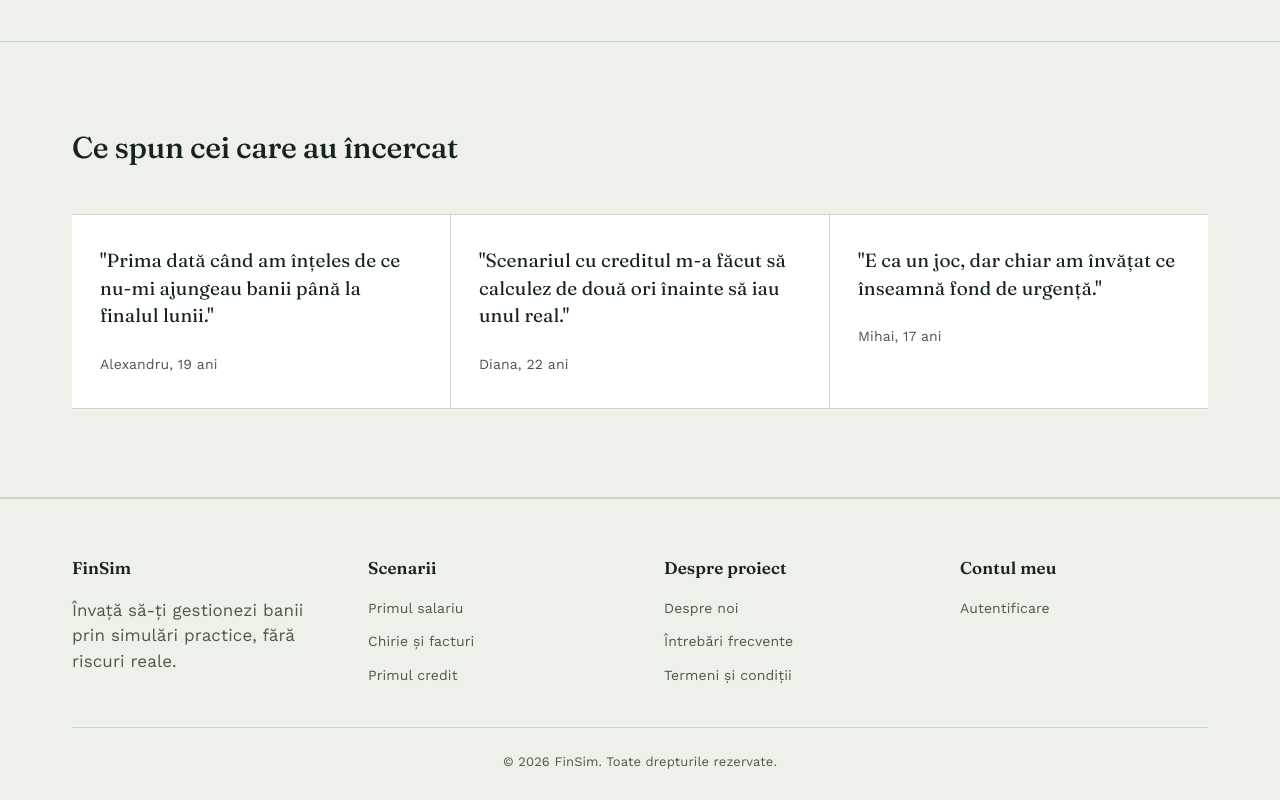
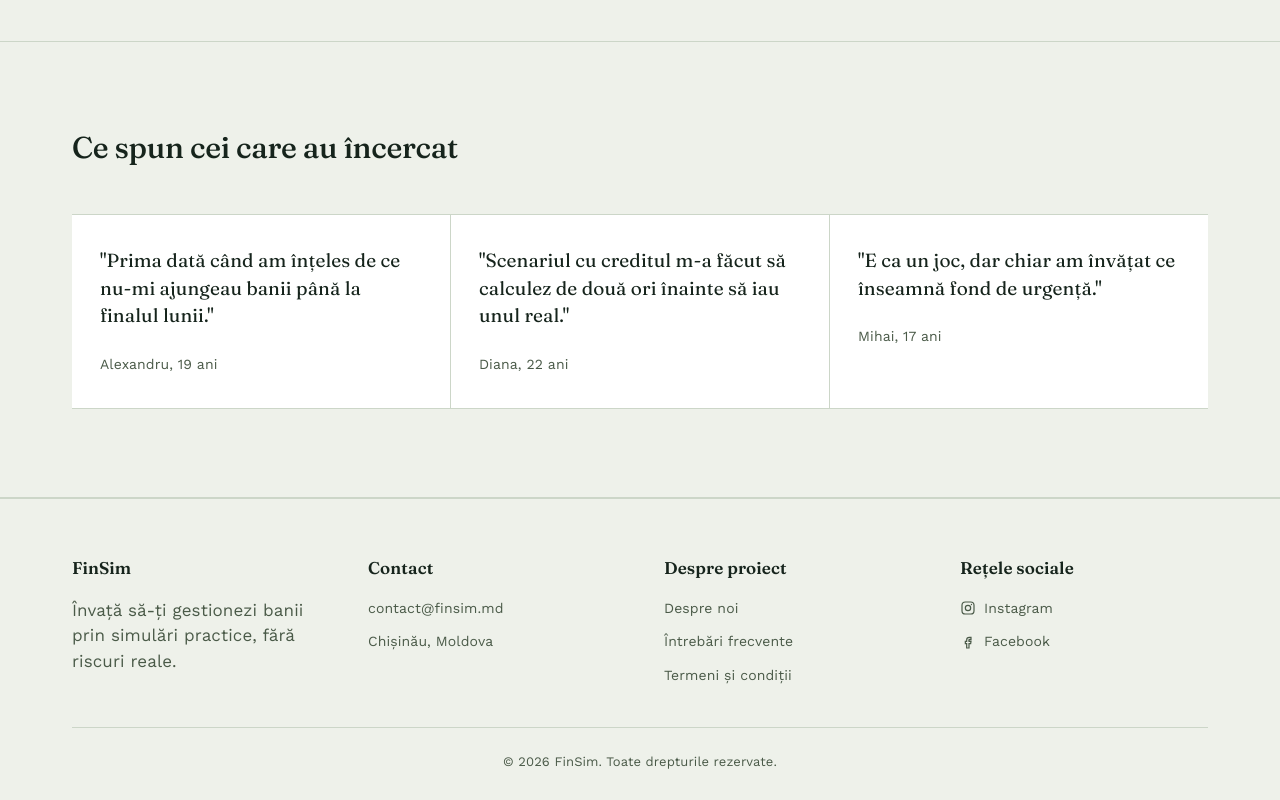
Before and after one commit to malairaudumitru/FinSim, a React (Vite) app in the folder frontend/: page / in a window 1280 px wide. Shown: the part 2287-3087 px from the top of the page. Built offline with nearby package versions, Linux system fonts and the light colour scheme.

Commit message:
feat: replace scenarios/account columns with contact info and social links

```diff
--- a/frontend/src/shared/Footer/Footer.css
+++ b/frontend/src/shared/Footer/Footer.css
@@ -38,8 +38,15 @@
     font-size: 14px;
 }
 
-.footer-col a:hover {
-    color: var(--gold);
+.footer-text {
+    color: var(--text);
+    font-size: 14px;
+}
+
+.footer-social-link {
+    display: inline-flex;
+    align-items: center;
+    gap: 8px;
 }
 
 .footer-bottom {
--- a/frontend/src/shared/Footer/Footer.tsx
+++ b/frontend/src/shared/Footer/Footer.tsx
@@ -1,5 +1,23 @@
 import { Link } from '@tanstack/react-router'
 import './Footer.css'
+
+function InstagramIcon() {
+    return (
+        <svg width="16" height="16" viewBox="0 0 24 24" fill="none" stroke="currentColor" strokeWidth="1.8">
+            <rect x="3" y="3" width="18" height="18" rx="5" />
+            <circle cx="12" cy="12" r="4" />
+            <circle cx="17.2" cy="6.8" r="1" fill="currentColor" stroke="none" />
+        </svg>
+    )
+}
+
+function FacebookIcon() {
+    return (
+        <svg width="16" height="16" viewBox="0 0 24 24" fill="none" stroke="currentColor" strokeWidth="1.8">
+            <path d="M14 8.5h2.5V5H14c-2.2 0-4 1.8-4 4v2H8v3.5h2V21h3.5v-6.5H16l.5-3.5h-3V9c0-.55.45-1 1-1Z" />
+        </svg>
+    )
+}
 
 function Footer() {
     return (
@@ -11,10 +29,9 @@ function Footer() {
                         <p>Învață să-ți gestionezi banii prin simulări practice, fără riscuri reale.</p>
                     </div>
                     <div className="footer-col">
-                        <h4>Scenarii</h4>
-                        <Link to="/" hash="scenarios">Primul salariu</Link>
-                        <Link to="/" hash="scenarios">Chirie și facturi</Link>
-                        <Link to="/" hash="scenarios">Primul credit</Link>
+                        <h4>Contact</h4>
+                        <a href="mailto:contact@finsim.md">contact@finsim.md</a>
+                        <span className="footer-text">Chișinău, Moldova</span>
                     </div>
                     <div className="footer-col">
                         <h4>Despre proiect</h4>
@@ -23,8 +40,15 @@ function Footer() {
                         <Link to="/faq">Termeni și condiții</Link>
                     </div>
                     <div className="footer-col">
-                        <h4>Contul meu</h4>
-                        <Link to="/login">Autentificare</Link>
+                        <h4>Rețele sociale</h4>
+                        <a href="#" className="footer-social-link">
+                            <InstagramIcon />
+                            Instagram
+                        </a>
+                        <a href="#" className="footer-social-link">
+                            <FacebookIcon />
+                            Facebook
+                        </a>
                     </div>
                 </div>
                 <div className="footer-bottom">
```
